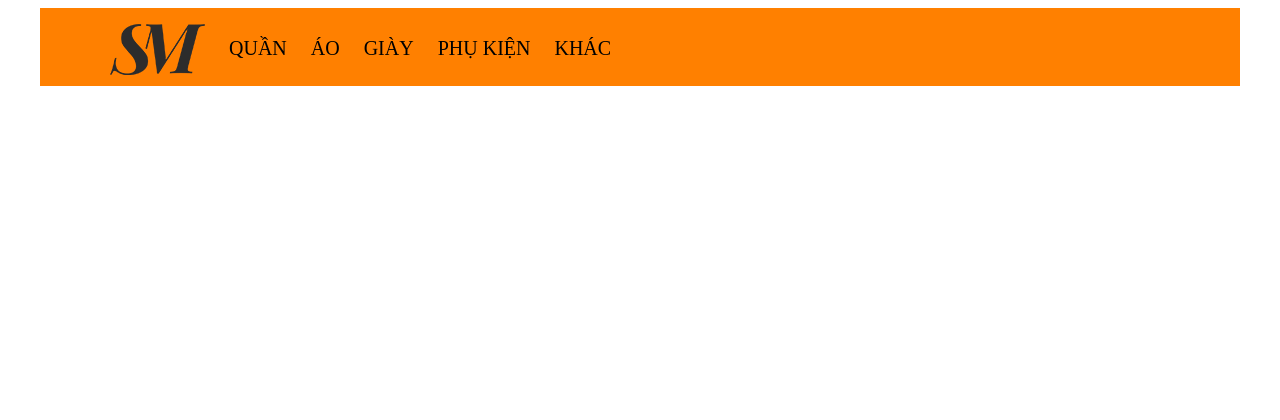
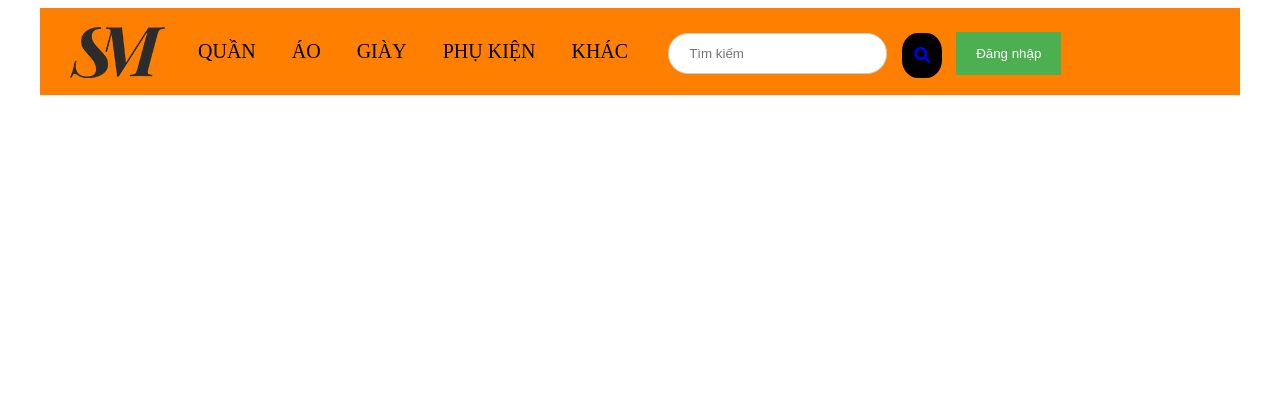
Before and after one commit to thangdoominh/Assignment_TTCNPM-182-Website_shop, a Node server app: template views/homepage/homepage.server.view.html in a window 1280 px wide. Shown: the top 420 px of the page. Run offline with Node 20, Linux system fonts and the light colour scheme; the template is opened without the code that fills it, so the values that code supplies are empty; some libraries are stand-ins or nearby versions.

Commit message:
search bar - Buttom Log in
done IU search bar
updating buttom login

```diff
--- a/public/css/header.css
+++ b/public/css/header.css
@@ -7,16 +7,30 @@
 .logo-header {
     position: center;
 }
+.menu {
+  display: inline-block;
+}
+.menu-list {
+  display: inline-block;
+}
+.menu-list ul{
+  padding-left: 3px;
+}
 .menu-list ul li{
     display:inline-block;
     font-size: 20px;
-    padding: 10px;
+    /* padding: 10px; */
     text-transform: uppercase;
+
+    padding: 16px 16px;
+    text-align: center;
+    margin: 0px;
 }
-.menu-list li:hover {
-    background-color: #AAF200;
+
+.logo {
+  display: inline-block;
 }
-.menu-list img {
+.logo img {
     margin: 0px 10px -20px 30px;
 }
 .menu-list a{
@@ -24,24 +38,27 @@
     color: black;
 }
 .menu-list a:hover{
-    color: black;
+    color: red;
+    /* background-color: gray; */
+    font-size: ;
 }
 /* --------- Search Bar ------------ */
 .search-bar{
     display: inline-block;
-    height: 45px;
-    background-color: #FFCF75;
+    height: auto;
+    width: auto;
+    /* background-color: #FFCF75; */
     border-radius: 40px;
     margin-bottom: -15px;
 }
 
 .search-bar:hover > .search-btn{
     color: #FF8000;
-    background: #AAF200;
+    background-color: gray;
 }
 .search-btn{
-    color: #FF8000;
-    float: left;
+    color: #AA8000;
+    float: right;
     width: 40px;
     height: 45px;
     border-radius: 40%;
@@ -50,12 +67,13 @@
     display: flex;
     justify-content: center;
     align-items: center;
+    margin: 8px 10px;
 }
 .search-txt{
     border: none;
     background: none;
     outline: none;
-    float: left;
+    float: right;
     border-radius: 40px;
     color: #000000;
     font-size: 16px;
@@ -65,4 +83,21 @@
     margin-left: 20px;
     padding: 0 6px;
 }
+.search-box {
+  display: inline-block;
+  margin-left: 20px;
+  margin-right: 5px;
+}
+.search-box input {
+  width: 100%;
+  padding: 12px 20px;
+  border-radius: 20px;
+  margin: 8px 0;
+  display: inline-block;
+  border: 1px solid #ccc;
+  box-sizing: border-box;
+}
+.search-bar a{
+  /* display: inline-block; */
+}
 /* ------------- End search bar ------------ */
--- /dev/null
+++ b/public/css/login.css
@@ -0,0 +1,111 @@
+.lio {
+  display: inline-block;
+}
+/* Full-width input fields */
+.lio input[type=text], input[type=password] {
+  width: 100%;
+  padding: 12px 20px;
+  margin: 8px 0;
+  display: inline-block;
+  border: 1px solid #ccc;
+  box-sizing: border-box;
+}
+
+/* Set a style for all buttons */
+.lio button {
+  background-color: #4CAF50;
+  color: white;
+  padding: 14px 20px;
+  margin: 8px 0;
+  border: none;
+  cursor: pointer;
+  width: 100%;
+}
+
+.lio button:hover {
+  opacity: 0.8;
+}
+
+/* Extra styles for the cancel button */
+.lio-cancelbtn {
+  width: auto;
+  padding: 10px 18px;
+  background-color: #f44336;
+}
+
+/* Center the image and position the close button */
+
+.lio-container {
+  padding: 16px;
+}
+
+span.psw {
+  float: right;
+  padding-top: 16px;
+}
+
+/* The Modal (background) */
+.liomodal {
+  display: none; /* Hidden by default */
+  position: fixed; /* Stay in place */
+  z-index: 1; /* Sit on top */
+  left: 0;
+  top: 0;
+  width: 100%; /* Full width */
+  height: 100%; /* Full height */
+  overflow: auto; /* Enable scroll if needed */
+  background-color: rgb(0,0,0); /* Fallback color */
+  background-color: rgba(0,0,0,0.4); /* Black w/ opacity */
+  padding-top: 60px;
+}
+
+/* Modal Content/Box */
+.lio-modal-content {
+  background-color: #fefefe;
+  margin: 5% auto 15% auto; /* 5% from the top, 15% from the bottom and centered */
+  border: 1px solid #888;
+  width: 80%; /* Could be more or less, depending on screen size */
+}
+
+/* The Close Button (x) */
+.lio-close {
+  position: absolute;
+  right: 25px;
+  top: 0;
+  color: #000;
+  font-size: 35px;
+  font-weight: bold;
+}
+
+.lio-close:hover,
+.lio-close:focus {
+  color: red;
+  cursor: pointer;
+}
+
+/* Add Zoom Animation */
+.lio-animate {
+  -webkit-animation: animatezoom 0.6s;
+  animation: animatezoom 0.6s
+}
+
+@-webkit-keyframes animatezoom {
+  from {-webkit-transform: scale(0)}
+  to {-webkit-transform: scale(1)}
+}
+
+@keyframes animatezoom {
+  from {transform: scale(0)}
+  to {transform: scale(1)}
+}
+
+/* Change styles for span and cancel button on extra small screens */
+@media screen and (max-width: 300px) {
+  span.psw {
+     display: block;
+     float: none;
+  }
+  .lio-cancelbtn {
+     width: 100%;
+  }
+}
--- a/views/homepage/homepage.server.view.html
+++ b/views/homepage/homepage.server.view.html
@@ -5,6 +5,7 @@
     <title>Shop</title>
     <link rel="stylesheet" href="static/css/header.css">
     <link rel="stylesheet" href="static/css/footer.css">
+    <link rel="stylesheet" href="static/css/login.css">
     <link rel="stylesheet" href="static/css/style.homepage.css">
     <link rel="stylesheet" href="https://use.fontawesome.com/releases/v5.8.1/css/all.css" integrity="sha384-50oBUHEmvpQ+1lW4y57PTFmhCaXp0ML5d60M1M7uH2+nqUivzIebhndOJK28anvf" crossorigin="anonymous">
   </head>
@@ -16,24 +17,35 @@
 
       <!-- HEADER WEBSITE -->
       <div class="header">
-        <div>
+        <div class="menu">
+          <div class="logo">
+            <a href="https://messenger.com"><img src="static/img/logo_2.png" alt="Logo shop"></a>
+          </div>
           <div class="menu-list">
             <ul>
-              <a href="https://messenger.com"><img src="static/img/logo_2.png" alt="Logo shop"></a>
               <li><a href="https://google.com">Quần</a></li>
               <li><a href="https://google.com">Áo</a></li>
               <li><a href="https://google.com">Giày</a></li>
               <li><a href="https://google.com">Phụ kiện</a></li>
               <li><a href="https://google.com">Khác</a></li>
-
             </ul>
           </div>
         </div>
 
+        <div class="search-bar">
+          <div class="search-box">
+            <input type="text" placeholder="Tìm kiếm">
+          </div>
+          <div class="search-btn">
+            <a href="https://google.com">
+              <i class="fas fa-search" ></i>
+          </div>
 
+          </a>
+        </div>
 
-        <div class="log-in-out">
-
+        <div class="lio">
+          <button onclick="document.getElementById('id01').style.display='block'" style="width:auto;">Đăng nhập</button>
         </div>
       </div>
 
@@ -41,20 +53,7 @@
       <div class="">
 
       </div>
-      <br><br><br><br><br><br><br><br><br><br>
-      <br><br><br><br><br><br><br><br><br><br>
-      <br><br><br><br><br><br><br><br><br><br>
-      <br><br><br><br><br><br><br><br><br><br>
-      <br><br><br><br><br><br><br><br><br><br>
-      <br><br><br><br><br><br><br><br><br><br>
-      <br><br><br><br><br><br><br><br><br><br>
-      <br><br><br><br><br><br><br><br><br><br>
-      <br><br><br><br><br><br><br><br><br><br>
-      <br><br><br><br><br><br><br><br><br><br>
-      <br><br><br><br><br><br><br><br><br><br>
-      <br><br><br><br><br><br><br><br><br><br>
-      <br><br><br><br><br><br><br><br><br><br>
-      <br><br><br><br><br><br><br><br><br><br>
+
       <!-- FOOTER -->
       <div class="footer">
         <p>Footer</p>
```
Also changed, not shown: views/homepage/login.server.view.html (added).
